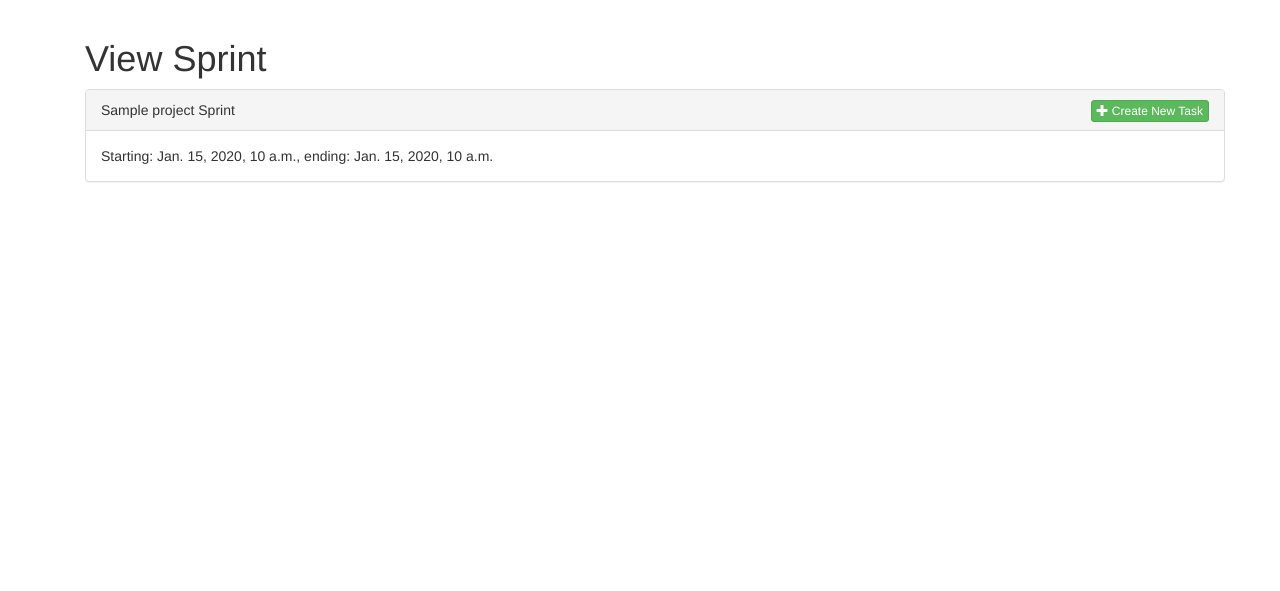
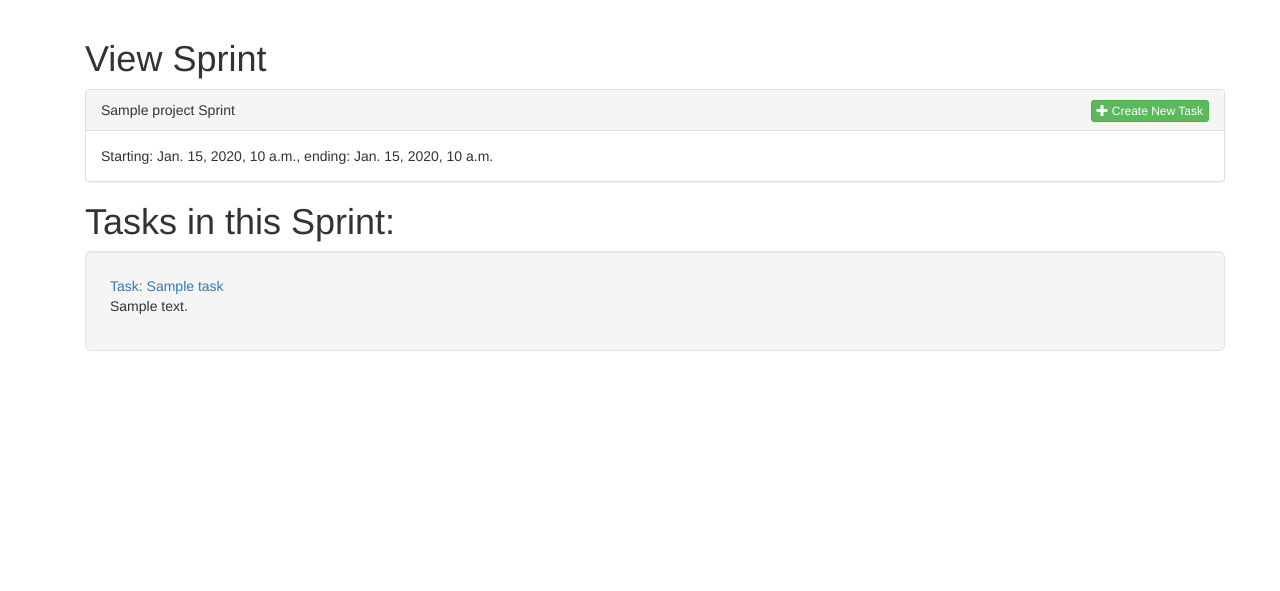
Before and after one commit to kschiu/AgileProjectMgmnt, a Django app: template agility/agility/templates/agility/view_sprint.html in a window 1280 px wide. Shown: the part 51-642 px from the top of the page. Run offline with Django 3.2, Linux system fonts and the light colour scheme; the template is opened without the code that fills it: most values are stand-ins (such as "Sample title", 1, 10 or a date in 2020); some libraries are stand-ins or nearby versions.

Commit message:
Added tasks to the view_sprint page

```diff
--- a/agility/agility/templates/agility/view_sprint.html
+++ b/agility/agility/templates/agility/view_sprint.html
@@ -18,5 +18,14 @@
 					Starting: {{sprint.start_date}}, ending: {{sprint.end_date}}
 				</div>
 			</div>
+		<h1>Tasks in this Sprint:</h1>
+		{% for task in tasks%}
+			<div class="well well-lg">
+				<a href={% url 'view_task' task.id %}>
+					Task: {{task.name}}
+				</a>
+				<p>{{task.description}}
+			</div>
+		{% endfor %}
 	</div>
 {% endblock %}
--- a/agility/agility/views.py
+++ b/agility/agility/views.py
@@ -69,7 +69,7 @@ def create_task(request):
 					sprint=form.cleaned_data['sprint'],\
 					github_link=form.cleaned_data['github_link'])
 	new_task.save()
-	return render(request, 'agility/index.html', context)
+	return redirect(reverse('index'))
 
 @login_required
 @transaction.atomic
@@ -210,6 +210,7 @@ def view_sprint(request, id):
 	if not sprint:
 		raise Http404
 	context['sprint'] = sprint
+	context['tasks'] = Task.objects.filter(sprint=sprint).all()
 
 	return render(request, 'agility/view_sprint.html', context)
 
```
Also changed, not shown: agility/db.sqlite3.
